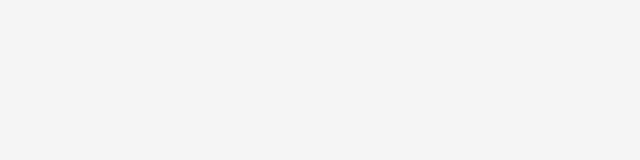
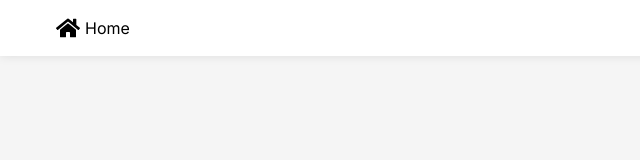
Before and after one commit to siloneco/Telepapyrus, a Next.js app: page / in a window 1280 px wide. Shown: the top 160 px of the page, without its empty margins (0-640 px from the left). Built offline with nearby package versions, Linux system fonts and the light colour scheme.

Commit message:
feat: Add nav bar

```diff
--- a/package.json
+++ b/package.json
@@ -21,6 +21,7 @@
     "next": "13.4.13",
     "react": "18.2.0",
     "react-dom": "18.2.0",
+    "react-icons": "^4.10.1",
     "typescript": "5.1.6"
   },
   "devDependencies": {
--- a/src/app/layout.tsx
+++ b/src/app/layout.tsx
@@ -1,5 +1,6 @@
-// import './globals.css'
 import { Inter } from 'next/font/google'
+import HeaderNav from '@/components/layout/HeaderNav'
+import resetStyle from '@/components/style/Reset.module.css'
 
 const inter = Inter({ subsets: ['latin'] })
 
@@ -15,7 +16,10 @@ export default function RootLayout({
 }) {
   return (
     <html lang="en">
-      <body style={{ backgroundColor: "#f5f5f5" }} className={inter.className}>{children}</body>
+      <body style={{ backgroundColor: "#f5f5f5" }} className={`${inter.className} ${resetStyle.reset}`}>
+        <HeaderNav />
+        <div>{children}</div>
+      </body>
     </html>
   )
 }
--- /dev/null
+++ b/src/components/layout/HeaderNav/index.tsx
@@ -0,0 +1,14 @@
+import Link from 'next/link'
+import styles from "./style.module.css"
+import linkStyle from "@/components/style/LinkStyle.module.css"
+import { FaHome } from 'react-icons/fa';
+
+export default function HeaderNav() {
+    return (
+        <nav className={styles.navBackground}>
+            <div className={styles.navContent}>
+                <Link href={"/"} className={`${linkStyle.linkWithoutStyle} ${styles.navLinks}`}><FaHome style={{ fontSize: "1.5rem", paddingRight: "5px" }} />Home</Link>
+            </div>
+        </nav>
+    )
+}
--- /dev/null
+++ b/src/components/layout/HeaderNav/style.module.css
@@ -0,0 +1,35 @@
+.navBackground {
+    display: flex;
+    flex-direction: row;
+    justify-content: center;
+    align-items: center;
+    width: 100%;
+    height: 3.5rem;
+    background-color: #fff;
+    box-shadow: 0 0 10px rgba(0, 0, 0, 0.1);
+    margin: 0 auto;
+}
+
+.navContent {
+    display: flex;
+    flex-direction: row;
+    justify-content: space-between;
+    align-items: center;
+    height: 100%;
+    width: 100%;
+    max-width: 1200px;
+    padding: 0px 1rem;
+}
+
+.navLinks {
+    padding: 1rem;
+    border-radius: 5px;
+    display: flex;
+    justify-content: center;
+    align-items: center;
+    transition: background-color 0.1s ease-in-out;
+}
+
+.navLinks:hover {
+    background-color: #eeeeee;
+}
--- /dev/null
+++ b/src/components/style/LinkStyle.module.css
@@ -0,0 +1,4 @@
+.linkWithoutStyle {
+    text-decoration: inherit;
+    color: inherit;
+}
--- /dev/null
+++ b/src/components/style/Reset.module.css
@@ -0,0 +1,3 @@
+.reset {
+    margin: 0px;
+}
```
Also changed, not shown: 1 other file (tests, documents, lock files or other folders).
